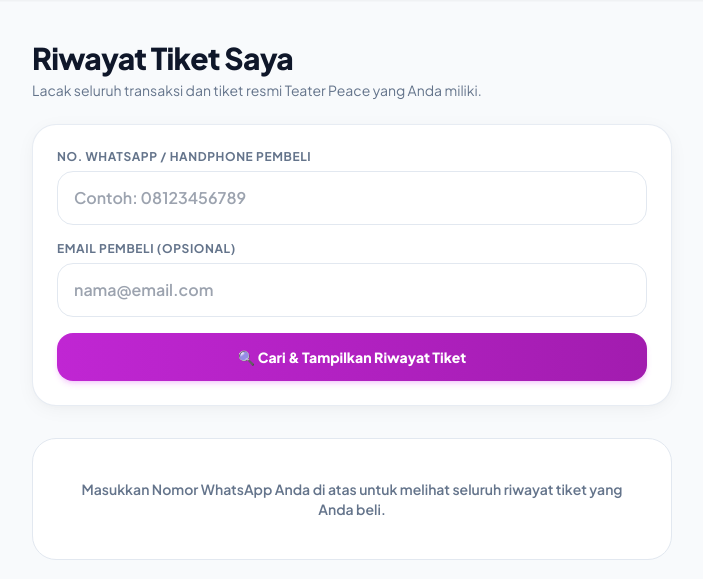
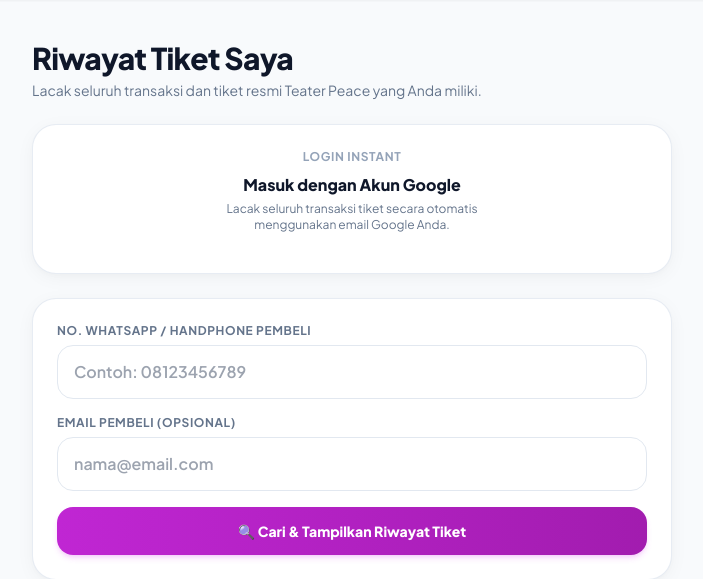
Before and after one commit to arinugrohoputroo/Website-Teater-Peace, a Django app: page /order/history/ in a window 1280 px wide. Shown: the part 69-648 px from the top of the page, without its empty margins (288-991 px from the left). Run offline with Django 5.2, Linux system fonts and the light colour scheme; data that the repository does not hold is empty; some libraries are stand-ins or nearby versions.

Commit message:
Add Google Login integration, automatic Google OAuth callback, and Google Identity SDK button on My History page

```diff
--- a/apps/accounts/urls.py
+++ b/apps/accounts/urls.py
@@ -12,4 +12,5 @@ urlpatterns = [
     path('staff/<int:pk>/toggle/', views.staff_toggle, name='staff_toggle'),
     path('staff/<int:pk>/delete/', views.staff_delete, name='staff_delete'),
     path('staff/<int:pk>/reset-password/', views.staff_reset_password, name='staff_reset_password'),
+    path('google-callback/', views.google_login_callback, name='google_callback'),
 ]
--- a/apps/core/context_processors.py
+++ b/apps/core/context_processors.py
@@ -1,3 +1,4 @@
+from django.conf import settings
 from .models import EventConfig
 
 
@@ -7,4 +8,5 @@ def event_context(request):
         'event_date': EventConfig.get('event_date', ''),
         'event_venue': EventConfig.get('event_venue', ''),
         'event_contact': EventConfig.get('event_contact', '085712089906 (Ari Nugroho)'),
+        'google_client_id': getattr(settings, 'GOOGLE_CLIENT_ID', ''),
     }
--- a/config/settings/base.py
+++ b/config/settings/base.py
@@ -7,6 +7,7 @@ BASE_DIR = Path(__file__).resolve().parent.parent.parent
 SECRET_KEY = config('SECRET_KEY')
 DEBUG = config('DEBUG', default=False, cast=bool)
 ALLOWED_HOSTS = config('ALLOWED_HOSTS', default='', cast=Csv())
+GOOGLE_CLIENT_ID = config('GOOGLE_CLIENT_ID', default='')
 
 INSTALLED_APPS = [
     'django.contrib.admin',
--- a/templates/public/my_history.html
+++ b/templates/public/my_history.html
@@ -13,15 +13,27 @@
             <p class="text-slate-500 text-xs sm:text-sm mt-1">Lacak seluruh transaksi dan tiket resmi Teater Peace yang Anda miliki.</p>
         </div>
 
-        {% if messages %}
-        <div class="mb-6 space-y-2">
-            {% for message in messages %}
-            <div class="p-4 rounded-2xl text-xs sm:text-sm font-semibold bg-emerald-50 text-emerald-800 border border-emerald-200/80 shadow-sm">
-                {{ message }}
+        <!-- Google Login Card -->
+        <div class="bg-white rounded-3xl p-6 border border-slate-200/80 shadow-card mb-6 text-center">
+            <p class="text-xs font-bold uppercase tracking-wider text-slate-400 mb-2">Login Instant</p>
+            <h3 class="font-extrabold text-slate-900 text-base mb-1">Masuk dengan Akun Google</h3>
+            <p class="text-xs text-slate-500 max-w-xs mx-auto mb-4">Lacak seluruh transaksi tiket secara otomatis menggunakan email Google Anda.</p>
+
+            <script src="https://accounts.google.com/gsi/client" async defer></script>
+            <div id="g_id_onload"
+                 data-client_id="{{ google_client_id|default:'123456789-example.apps.googleusercontent.com' }}"
+                 data-login_uri="{% url 'accounts:google_callback' %}"
+                 data-auto_prompt="false">
             </div>
-            {% endfor %}
+            <div class="g_id_signin flex justify-center"
+                 data-type="standard"
+                 data-shape="pill"
+                 data-theme="outline"
+                 data-text="signin_with"
+                 data-size="large"
+                 data-logo_alignment="left">
+            </div>
         </div>
-        {% endif %}
 
         <!-- Auto-save / Search Card -->
         <div class="bg-white rounded-3xl p-6 border border-slate-200/80 shadow-card mb-8">
```
Also changed, not shown: apps/accounts/views.py (+35 -0 lines).
